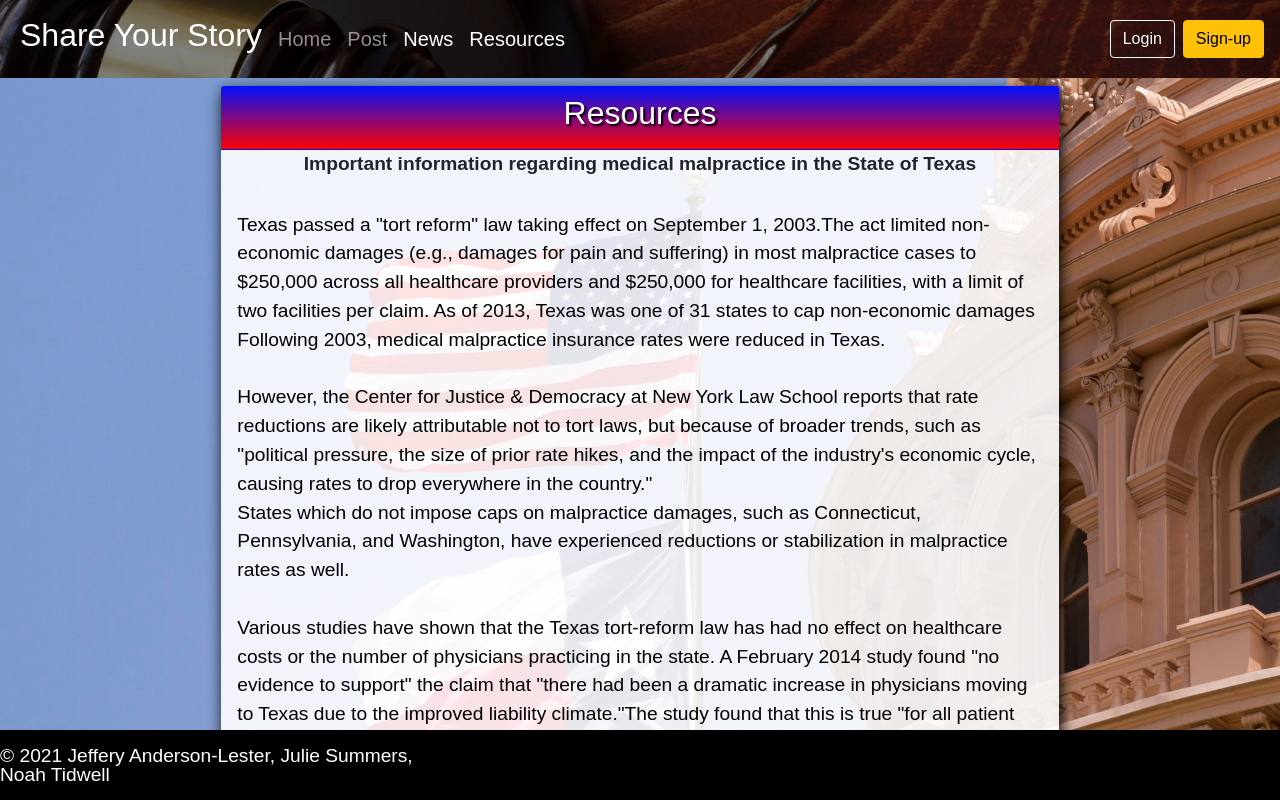
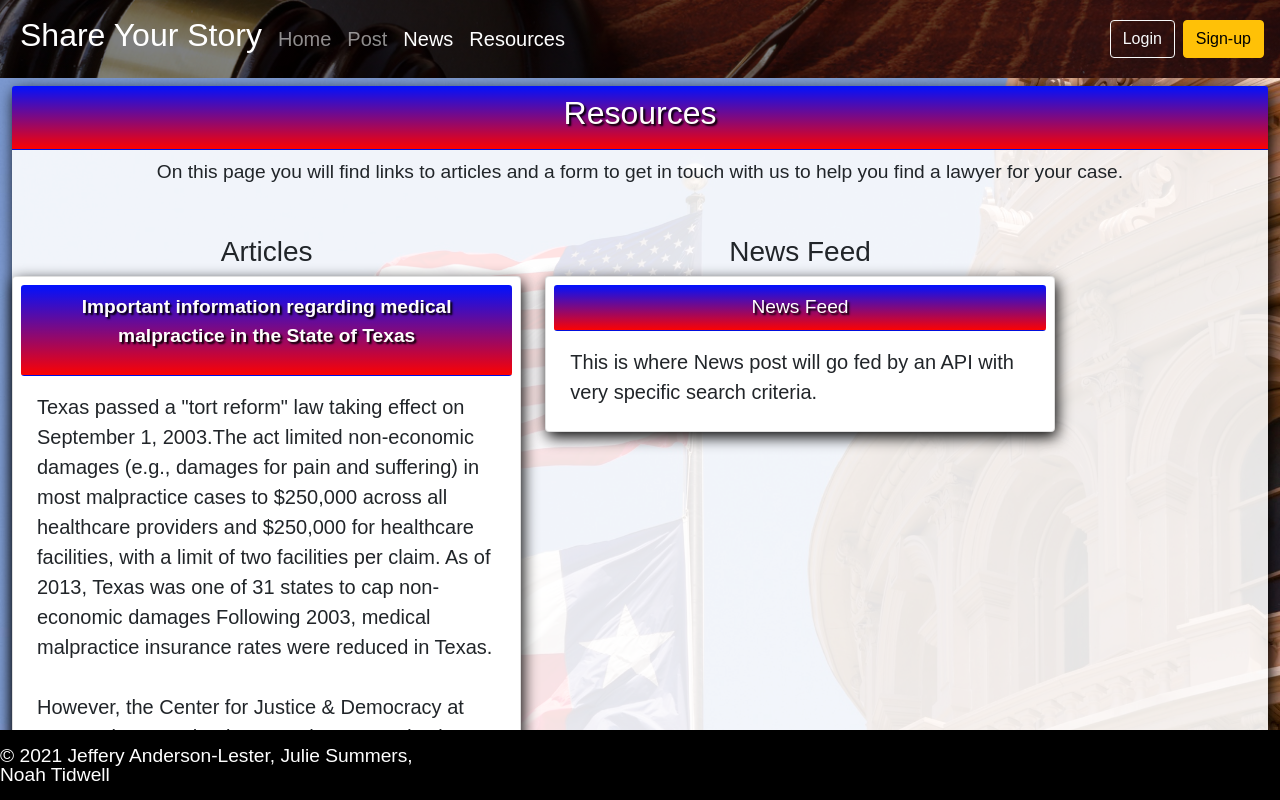
Before and after one commit to JeffGoji/share-your-story, a React (Create React App) app in the folder client/: page /resources in a window 1280 px wide. Built offline with nearby package versions, Linux system fonts and the light colour scheme.

Commit message:
working on styling and pages

```diff
--- a/client/src/components/Header/index.js
+++ b/client/src/components/Header/index.js
@@ -19,14 +19,13 @@ function Header() {
 
         <header className="container-fluid" style={{
             height: '100%', backgroundImage: `url(${TxFlag})`,
-            overflow: 'hidden',
             backgroundSize: 'cover',
+            overflow: 'scroll',
             position: "fixed",
-            minheight: '100%',
-            minwidth: '100%',
             zIndex: -1,
             left: '0',
             top: '0',
+
         }} >
 
             <div className="row">
--- a/client/src/components/Resources/Resources.js
+++ b/client/src/components/Resources/Resources.js
@@ -2,22 +2,31 @@ import React from "react";
 
 //Pages:
 import TxLaw from "../../pages/TxLaw";
+import Newsfeed from "../../pages/Newsfeed";
 
 
 function MainPage() {
   return (
 
-    <div className="d-flex justify-content-center">
-      <div className="col-sm-12 col-md-12 col-lg-8 col-xl-8 rounded-3 card-shadow box-bg">
+    <div className="d-flex justify-content-center box-margin">
+      <div className="col-sm-12 col-md-12 col-lg-12 col-xl-12 rounded-3 card-shadow box-bg">
         <div className="card-header text-center">
           <h2>Resources</h2>
         </div>
+        <p className="text-center p-2">On this page you will find links to articles and a form to get in touch with us to help you find a lawyer for your case.</p>
+        <div className="row">
+          <div className="col-sm-12 col-md-12 col-lg-4 col-xl-5 mt-4">
+            <h3 className="text-center">Articles</h3>
+            <TxLaw />
+          </div>
 
-        <TxLaw />
+          <div className="col-sm-12 col-md-12 col-lg-4 col-xl-5 mt-4">
+            <h3 className="text-center">News Feed</h3>
+            <Newsfeed />
+          </div>
+        </div>
       </div>
-    </div>
-
-
+    </div >
 
   );
 } export default MainPage;
--- a/client/src/index.css
+++ b/client/src/index.css
@@ -22,6 +22,10 @@ body {
   background-color: rgba(255, 255, 255, 0.89);
 }
 
+.box-margin {
+  padding-bottom: 200px;
+}
+
 .bg1 {
   background-image: linear-gradient(
       to bottom,
@@ -31,8 +35,8 @@ body {
     url(./assets/images/tlbg1.jpg);
   background-size: cover;
   background-repeat: no-repeat;
-  background-attachment: scroll;
-  overflow: hidden;
+  background-attachment: hidden;
+  overflow: auto;
 }
 /* Col styling */
 
--- a/client/src/pages/Login.js
+++ b/client/src/pages/Login.js
@@ -4,7 +4,6 @@ import React from 'react';
 // import { LOGIN_USER } from '../utils/mutations';
 // import Auth from '../utils/auth';
 
-import car from '../assets/images/tlbg1.jpg'
 
 function Login() {
     // const [formState, setFormState] = useState({ email: '', password: '' });
@@ -70,7 +69,7 @@ function Login() {
                         // value={formState.password}
                         // onChange={handleChange}
                         />
-
+                        {/* </form> */}
                         <button className='btn btn-primary d-block w-100 m-1' type='submit'>
                             Submit
                         </button>
--- /dev/null
+++ b/client/src/pages/Newsfeed.js
@@ -0,0 +1,21 @@
+import React from 'react';
+
+function Newsfeed() {
+
+
+    return (
+        <div className="card p-2 card-shadow">
+            <div className="card-header text-center  rounded-1">
+                News Feed
+            </div>
+            <div className="card-body">
+                <blockquote className="blockquote mb-0">
+                    <p>This is where News post will go fed by an API with very specific search criteria.</p>
+
+                </blockquote>
+            </div>
+        </div>
+    );
+}
+
+export default Newsfeed;
--- a/client/src/pages/TxLaw.js
+++ b/client/src/pages/TxLaw.js
@@ -2,7 +2,9 @@ import React from 'react';
 
 const TxLaw = () => {
     return (
-        <div>
+
+        <div className="card p-2 card-shadow mt-2">
+            <div className="card-header text-center rounded-1">
                 <p className="text-center">
                     <b
                     >Important information regarding medical malpractice in the State of
@@ -10,8 +12,10 @@ const TxLaw = () => {
                     >
                     <br />
                 </p>
-            <blockquote className="text-black p-3">
-                Texas passed a "tort reform" law taking effect on September 1, 2003.The
+            </div>
+            <div className="card-body">
+                <blockquote className="blockquote mb-0">
+                    <p> Texas passed a "tort reform" law taking effect on September 1, 2003.The
                         act limited non-economic damages (e.g., damages for pain and suffering) in
                         most malpractice cases to $250,000 across all healthcare providers and
                         $250,000 for healthcare facilities, with a limit of two facilities per
@@ -40,10 +44,11 @@ const TxLaw = () => {
                         even in cases where the patient clearly deserves it. In particular, the
                         “willful and wanton” negligence standard for emergency care, which
                         requires that the harm to the patient be intentional, makes it impossible
-                to win a case where the harm is clearly negligent but not willful
+                        to win a case where the harm is clearly negligent but not willful</p>
+
                 </blockquote>
-
-        </div >
+            </div>
+        </div>
     )
 
 }
--- a/client/src/pages/index.js
+++ b/client/src/pages/index.js
@@ -7,10 +7,10 @@ function MainPage() {
         <div className='d-flex justify-content-center'>
 
             <div className="col-sm-12 col-md-12 col-lg-8 col-xl-8 rounded-3 card-shadow box-bg">
-                <h1 className="text-center">Who we are</h1>
-                <blockquote className="text-black p-3">Hi and welcome to Share Your Story! Our mission is to educate and help victims of medical malpractice find the resources and information that they deserve need after suffering an injury at the hands of the medical industry and for those afflicted to have a space onine where they can share their stories in a supportive environment.
+                <h1 className="text-center card-header">Who we are</h1>
+                <blockquote className="text-black p-3">Hi and welcome to Share Your Story! We are a Texas based orginization and uour mission is to educate and help victims of medical malpractice find the resources and information that they deserve need after suffering an injury at the hands of the medical industry and for those afflicted to have a space onine where they can share their stories in a supportive environment.
                     <br />
-                    Medical errors account for as many as 251,000 deaths per year as well as permanent injuries to the survivors of medical malpractice. Unfortunately the survivors are not given a chance to speak about there experiences, and we aim to change that as well as support them in the recovery process and give them a chance at justice.
+                    Medical errors account for as many as 251,000 deaths per year as well as permanent injuries to the survivors of medical malpractice. Unfortunately the survivors are often not given a chance to speak about there experiences, and we aim to change that as well as support them in the recovery process and give them a chance at justice and making their voices heard.
 
                 </blockquote>
             </div>
```
Lines whose indentation alone changed are shown as unchanged.
